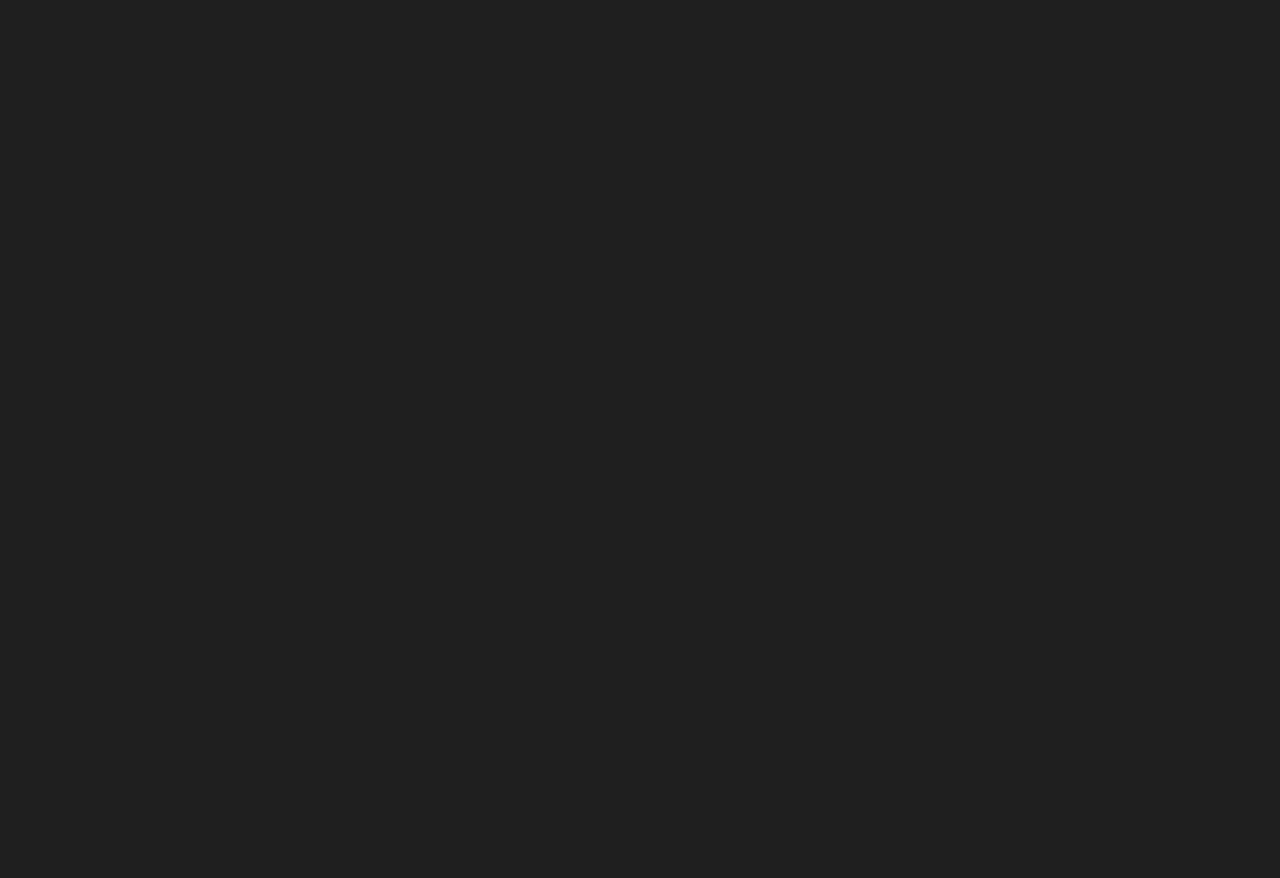
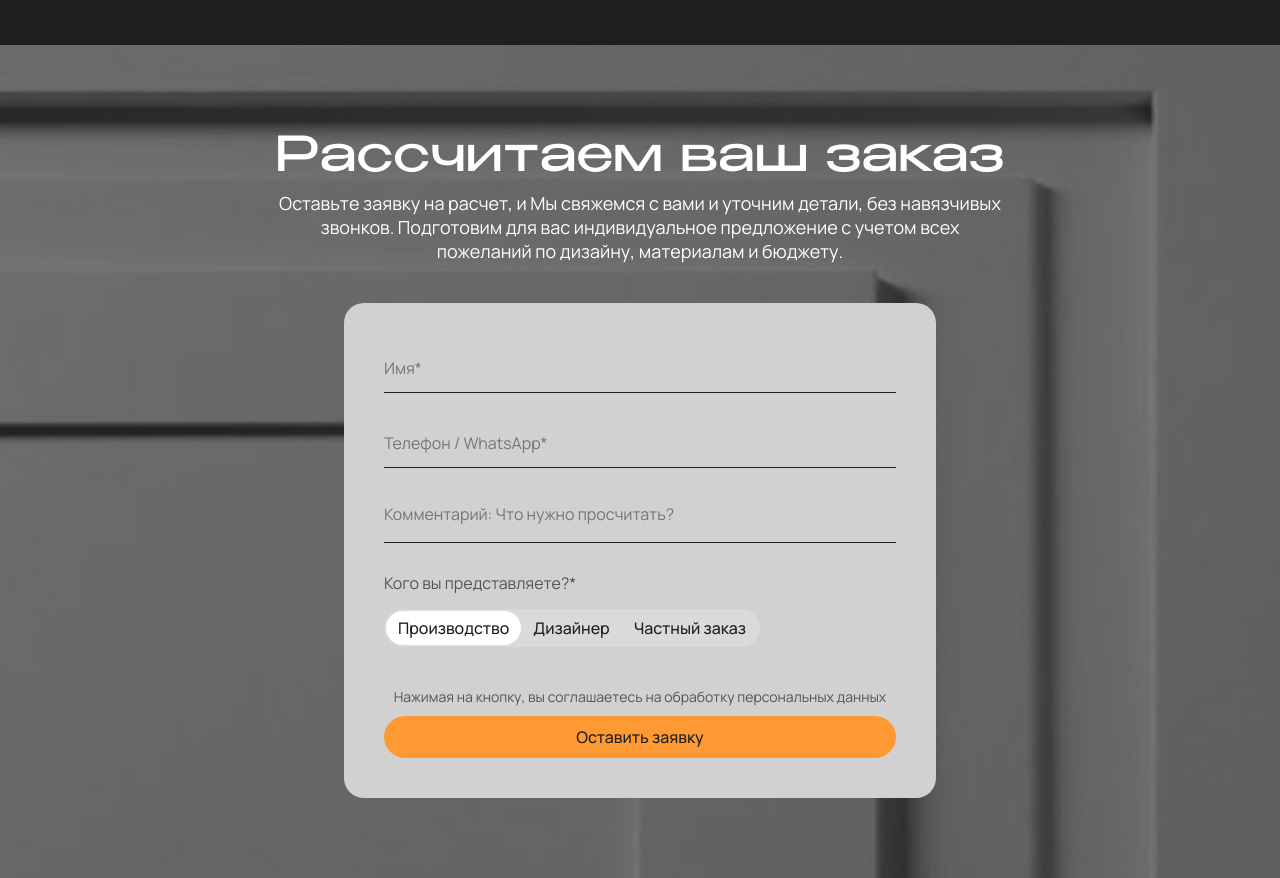
Before and after one commit to IsaRakhatbekov/facade_factory, a Next.js app: page / in a window 1280 px wide. Shown: the part 7020-7898 px from the top of the page. Before the commit the page ends 7065 px from the top, so only its background shows below. Built offline with nearby package versions, Linux system fonts and the light colour scheme.

Commit message:
Added form section

```diff
--- a/src/app/page.tsx
+++ b/src/app/page.tsx
@@ -1,5 +1,6 @@
 import Header from '../components/Header/Header'
 import AboutUs from '../components/sections/AboutUs/AboutUs'
+import Form from '../components/sections/Form/Form'
 import Hero from '../components/sections/Hero/Hero'
 import OurClients from '../components/sections/OurClients/OurClients'
 import Production from '../components/sections/Production/Production'
@@ -21,6 +22,7 @@ export default function Home() {
 				<WhyWe />
 				<ReadyProjects />
 				<SpecialConditions />
+				<Form />
 			</main>
 		</div>
 	)
--- /dev/null
+++ b/src/components/sections/Form/Form.module.scss
@@ -0,0 +1,111 @@
+@use '../../../styles/global.scss' as *;
+.Form {
+	background: url('../../../../public/images/formBg.png') no-repeat center
+		center / cover;
+	padding: 80px 0;
+
+	.title {
+		text-align: center;
+	}
+
+	.text {
+		font-family: $manrope;
+		font-weight: 400;
+		font-size: 18px;
+		text-align: center;
+		color: $white;
+		max-width: 728px;
+		margin: 0 auto 40px;
+		text-align: center;
+	}
+
+	.form {
+		padding: 40px;
+		width: 100%;
+		max-width: 592px;
+		backdrop-filter: blur(18px);
+		background: #d1d1d1;
+		border-radius: 20px;
+		margin: 0 auto;
+	}
+
+	.formGroup {
+		margin-bottom: 25px;
+	}
+
+	.formInput {
+		font-family: $manrope;
+		font-weight: 400;
+		font-size: 16px;
+		line-height: 140%;
+		color: rgba(31, 31, 31, 0.7);
+		border-bottom: 1px solid #1f1f1f;
+
+		width: 100%;
+		max-width: 512px;
+		padding: 10px 0;
+		height: 50px;
+	}
+
+	.formTextarea {
+		resize: none;
+	}
+
+	.roleWrapper {
+		margin-bottom: 40px;
+	}
+
+	.roleTitle {
+		font-family: $manrope;
+		font-weight: 400;
+		font-size: 16px;
+		line-height: 140%;
+		color: rgba(31, 31, 31, 0.7);
+		margin-bottom: 15px;
+	}
+
+	.roleInner {
+		display: flex;
+		align-items: center;
+		border-radius: 20px;
+		padding: 2px;
+		width: 100%;
+		max-width: fit-content;
+		background: rgba(255, 255, 255, 0.2);
+		display: flex;
+		align-items: center;
+	}
+
+	.roleBtn {
+		font-family: $manrope;
+		font-weight: 500;
+		font-size: 16px;
+		padding: 6px 12px;
+		border-radius: 20px;
+		color: $gray;
+		&.roleBtnActive {
+			background-color: $white;
+		}
+	}
+
+	.agreementText {
+		font-family: $manrope;
+		font-weight: 300;
+		font-size: 14px;
+		text-align: center;
+		color: rgba(31, 31, 31, 0.7);
+		margin-bottom: 10px;
+	}
+
+	.formBtn {
+		color: $gray;
+		background-color: $orange;
+		padding: 10px 20px;
+		border-radius: 30px;
+		width: 100%;
+		font-family: $manrope;
+		font-weight: 500;
+		font-size: 16px;
+		color: $gray;
+	}
+}
--- /dev/null
+++ b/src/components/sections/Form/Form.tsx
@@ -0,0 +1,63 @@
+import styles from './Form.module.scss'
+
+const Form = () => {
+	return (
+		<section className={styles.Form}>
+			<div className={`${styles.container} container`}>
+				<h2 className={`${styles.title} def-title`}>Рассчитаем ваш заказ</h2>
+				<p className={styles.text}>
+					Оставьте заявку на расчет, и Мы свяжемся с вами и уточним детали, без
+					навязчивых звонков. Подготовим для вас индивидуальное предложение с
+					учетом всех пожеланий по дизайну, материалам и бюджету.
+				</p>
+
+				<form className={styles.form}>
+					<div className={styles.formGroup}>
+						<input
+							className={styles.formInput}
+							type='text'
+							id='name'
+							name='name'
+							placeholder='Имя*'
+						/>
+					</div>
+					<div className={styles.formGroup}>
+						<input
+							className={styles.formInput}
+							type='email'
+							id='email'
+							name='email'
+							placeholder='Телефон / WhatsApp*'
+						/>
+					</div>
+					<div className={styles.formGroup}>
+						<textarea
+							className={`${styles.formTextarea} ${styles.formInput}`}
+							id='message'
+							name='message'
+							placeholder='Комментарий: Что нужно просчитать?'
+						></textarea>
+					</div>
+
+					<div className={styles.roleWrapper}>
+						<h5 className={styles.roleTitle}>Кого вы представляете?*</h5>
+						<div className={styles.roleInner}>
+							<button className={`${styles.roleBtn} ${styles.roleBtnActive}`}>
+								Производство
+							</button>
+							<button className={styles.roleBtn}>Дизайнер</button>
+							<button className={styles.roleBtn}>Частный заказ</button>
+						</div>
+					</div>
+
+					<p className={styles.agreementText}>
+						Нажимая на кнопку, вы соглашаетесь на обработку персональных данных
+					</p>
+					<button className={styles.formBtn}>Оставить заявку</button>
+				</form>
+			</div>
+		</section>
+	)
+}
+
+export default Form
--- a/src/styles/reset.scss
+++ b/src/styles/reset.scss
@@ -25,3 +25,13 @@ button {
 	padding: 0;
 	margin: 0;
 }
+
+input,
+textarea {
+	background-color: transparent;
+	outline: none;
+	border: none;
+	cursor: pointer;
+	padding: 0;
+	margin: 0;
+}
```
Also changed, not shown: public/images/formBg.png (added).
